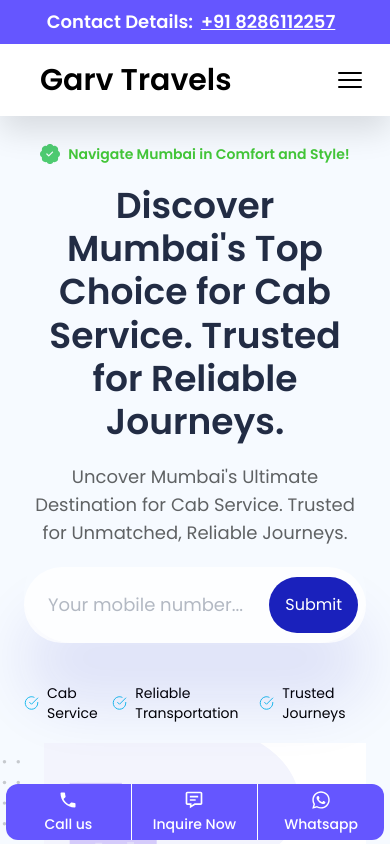
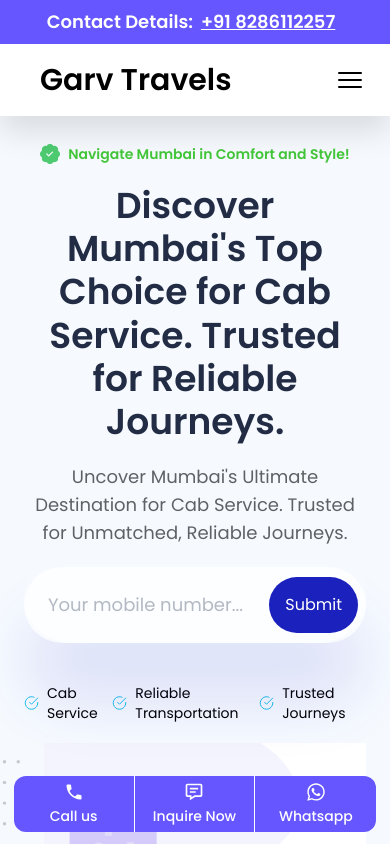
Before and after one commit to maharashtra-tour/Maharashtra-Tour, a Next.js app: page / in a window 390 px wide. Shown: the top 844 px of the page. Built offline with nearby package versions, Linux system fonts and the light colour scheme.

Commit message:
Minor changes

```diff
--- a/app/components/BottomNav/index.tsx
+++ b/app/components/BottomNav/index.tsx
@@ -67,7 +67,7 @@ const BottomNav = () => {
     setIsOpen(true);
   };
   return (
-    <div className="grid sm:hidden w-[97%] z-50 rounded-xl grid-cols-3 fixed bottom-0 left-0 right-0  text-white font-medium text-center mx-auto mb-1 text-sm p-0 h-14 bg-Blueviolet">
+    <div className="grid sm:hidden w-[93%] z-50 rounded-xl grid-cols-3 fixed bottom-0 left-0 right-0  text-white font-medium text-center mx-auto mb-3 text-sm p-0 h-14 bg-Blueviolet">
       <div className="flex flex-col justify-center gap-1 border-r items-center">
         <IoMdCall className="h-5 w-5" />
         <a href="tel:+918286112257">Call us</a>
```
